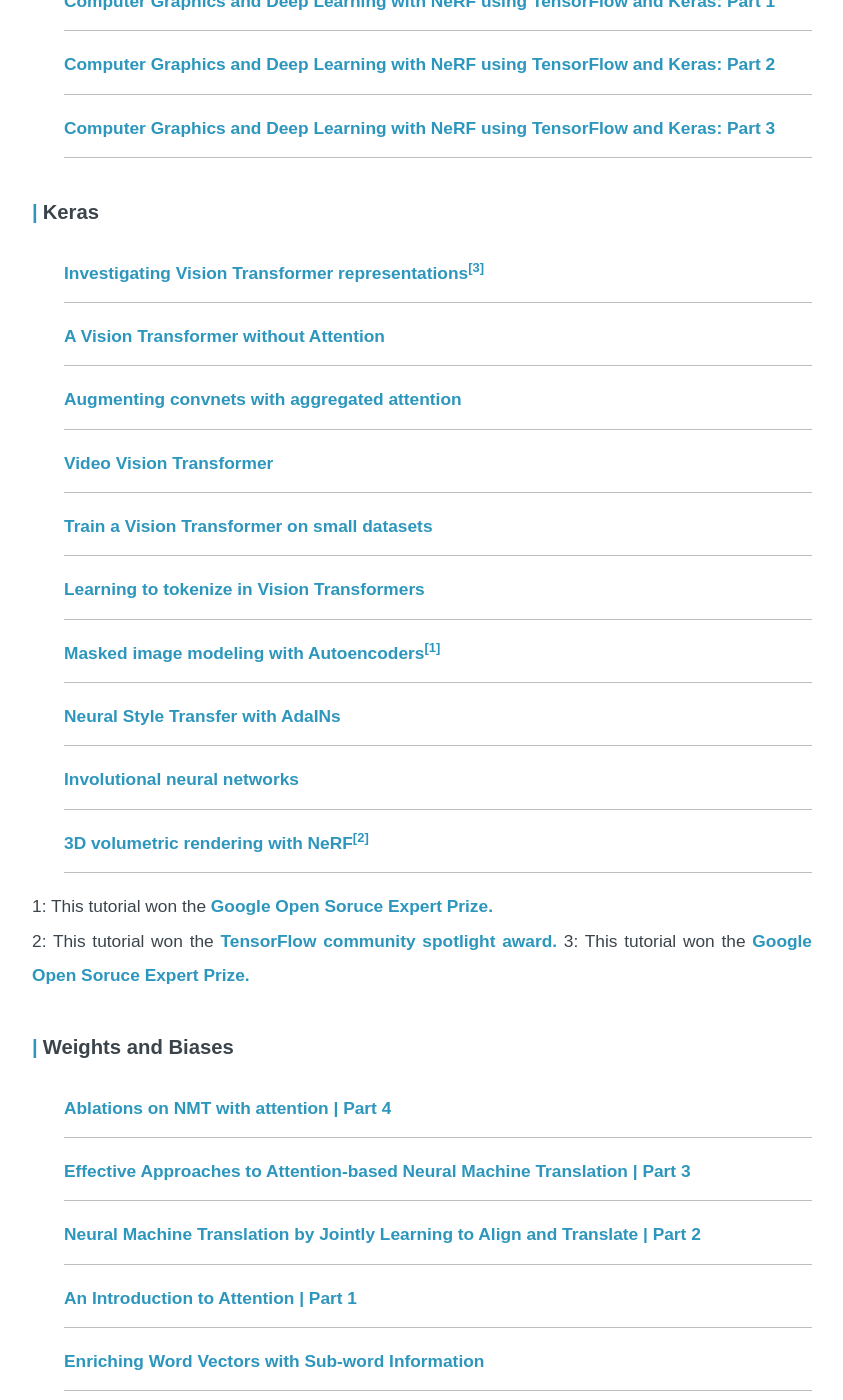
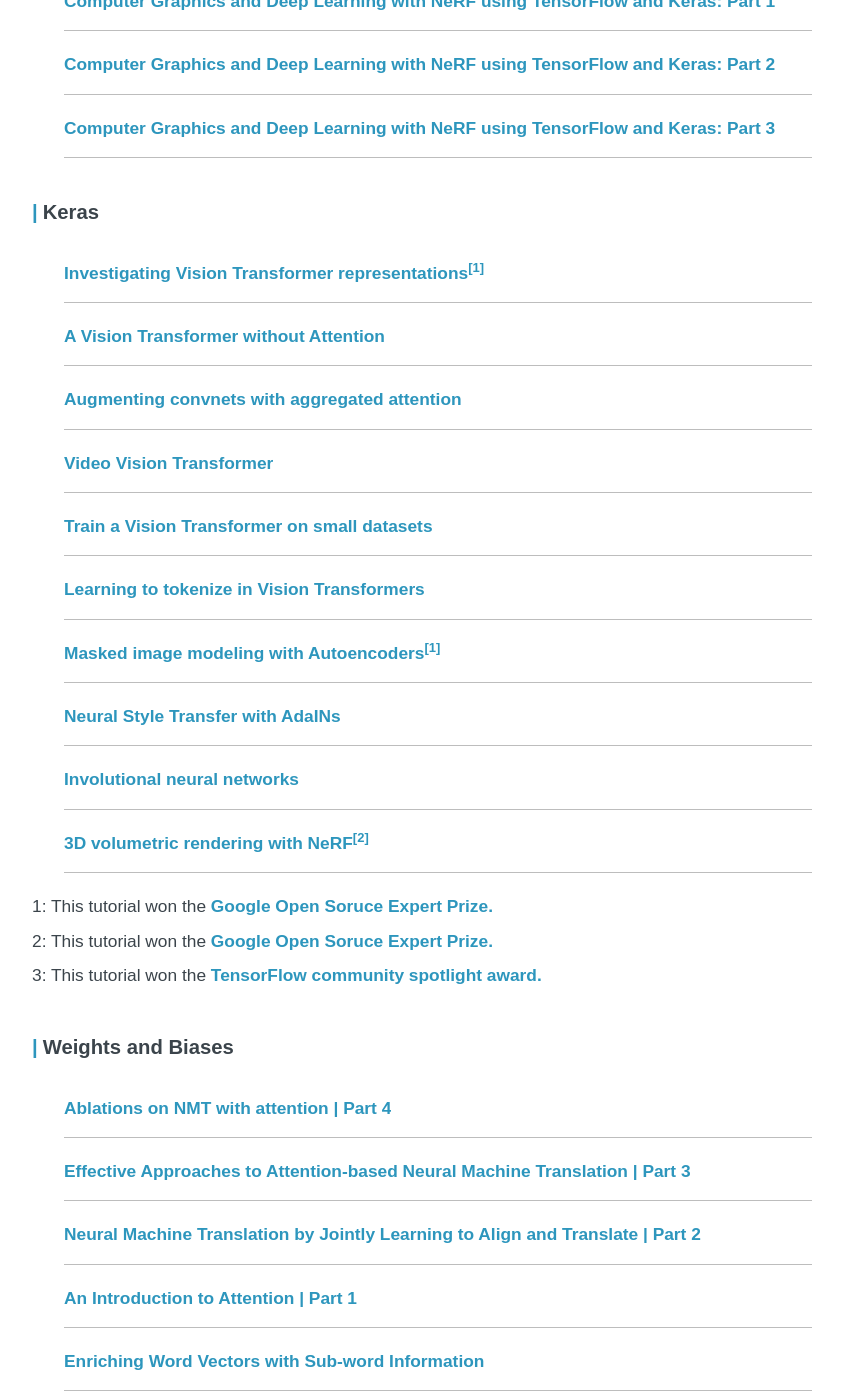
Before and after one commit to ariG23498/ariG23498.github.io, a Jekyll site: the page built from blogs.md, in a window 1280 px wide and 1400 px high, scrolled down 509 px. Shown: the whole window, without its empty margins (218-1061 px from the left). Built offline with Jekyll 4.4.1, drawn with Linux system fonts in a browser that asks for light colours.

Commit message:
Update blogs.md

```diff
--- a/blogs.md
+++ b/blogs.md
@@ -30,7 +30,7 @@ permalink: /posts
 
         <h3>Keras</h3>
         <article class="archive-item">
-        <a class="archive-item-link" href="https://keras.io/examples/vision/probing_vits/" target="_blank" rel="noopener noreferrer">Investigating Vision Transformer representations<sup>[3]</sup></a>
+        <a class="archive-item-link" href="https://keras.io/examples/vision/probing_vits/" target="_blank" rel="noopener noreferrer">Investigating Vision Transformer representations<sup>[1]</sup></a>
         </article>
         <article class="archive-item">
         <a class="archive-item-link" href="https://keras.io/examples/vision/shiftvit/" target="_blank" rel="noopener noreferrer">A Vision Transformer without Attention</a>
@@ -60,10 +60,9 @@ permalink: /posts
                 <a class="archive-item-link" href="https://keras.io/examples/vision/nerf/" target="_blank" rel="noopener noreferrer">3D volumetric rendering with NeRF<sup>[2]</sup></a>
         </article>
 
-        1: This tutorial won the <a href="https://www.kaggle.com/general/316181" target="_blank" rel="noopener noreferrer">Google Open Soruce Expert Prize.</a><br>
-        2: This tutorial won the <a href="https://twitter.com/TensorFlow/status/1466150113814929413" target="_blank" rel="noopener noreferrer">TensorFlow community spotlight award.</a>
-        3: This tutorial won the <a href="https://www.kaggle.com/general/328914" target="_blank" rel="noopener noreferrer">Google Open Soruce Expert Prize.</a><br>
-
+        1: This tutorial won the <a href="https://www.kaggle.com/general/328914" target="_blank" rel="noopener noreferrer">Google Open Soruce Expert Prize.</a><br>
+        2: This tutorial won the <a href="https://www.kaggle.com/general/316181" target="_blank" rel="noopener noreferrer">Google Open Soruce Expert Prize.</a><br>
+        3: This tutorial won the <a href="https://twitter.com/TensorFlow/status/1466150113814929413" target="_blank" rel="noopener noreferrer">TensorFlow community spotlight award.</a><br>
 
         <h3>Weights and Biases</h3>
             <article class="archive-item">
```
